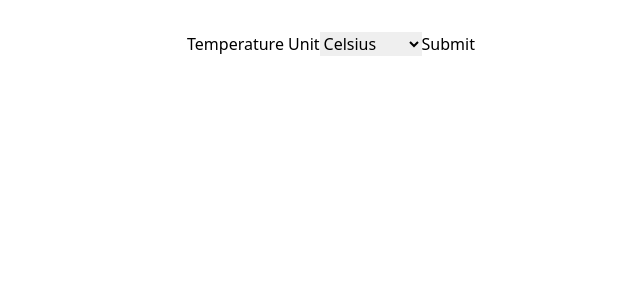
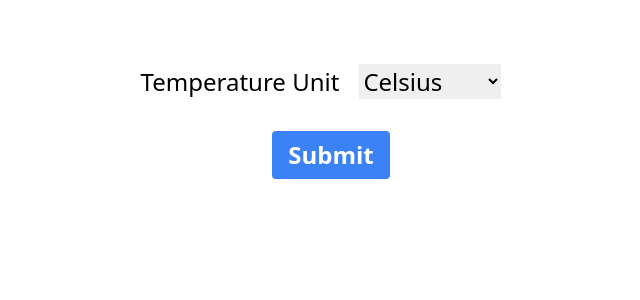
Before and after one commit to bramtechs/react-weather, a React (Vite) app: page / in a window 1280 px wide. Both pictures are taken after a click on the button "Settings". Shown: the top 300 px of the page, without its empty margins (309-949 px from the left). Built offline with nearby package versions, Linux system fonts and the light colour scheme; what openweathermap-ts, safety-match would draw is missing.

Commit message:
Refactor App

```diff
--- a/src/App.tsx
+++ b/src/App.tsx
@@ -5,38 +5,31 @@ import { WeatherForm } from "./WeatherForm";
 import { LiveInfo } from "./LiveInfo";
 import { WeatherQuery } from "./api/WeatherAbstractor";
 import { toggleDarkMode } from "./gfx/GlobalStyler";
-import {SettingsPage} from "./SettingsPage";
+import { SettingsPage } from "./SettingsPage";
 
-enum AppState {
-    Main,
-    Settings,
-}
+type AppState = "Main" | "Settings";
 
 const App = () => {
-    const [state, setState] = useState<AppState>(AppState.Main);
+    const [state, setState] = useState<AppState>("Main");
     const [query, setSearchQuery] = useState<WeatherQuery>();
 
-    switch (state) {
-        case AppState.Main:
-            return (
-                <div className="weather">
-                    <button onClick={() => setState(AppState.Settings)}>Settings</button>
+    return (<main>
+        {state === "Main" && (
+            <div>
+                <button onClick={() => setState("Settings")}>Settings</button>
                 <button onClick={toggleDarkMode}>Toggle dark mode</button>
                 <WeatherForm onFormSubmit={(q) => setSearchQuery(q)}></WeatherForm>
                 {query ? <LiveInfo query={query}></LiveInfo> : <p>Enter in a city name</p>}
             </div>
-            );
-        case AppState.Settings:
-            return (
+        )}
+        {state === "Settings" && (
             <SettingsPage
                 onFormSubmit={() => {
-                        setState(AppState.Main);
+                    setState("Main");
                 }}
             ></SettingsPage>
-            );
-        default:
-            throw new Error("Unknown AppState!");
-    }
+        )}
+    </main>);
 };
 
 export default App;
--- a/src/SettingsPage.tsx
+++ b/src/SettingsPage.tsx
@@ -1,13 +1,14 @@
 import { useState } from "react";
 import { FormDropdown } from "./comps/SettingsWidgets";
+import { _defaultButtonStyle, _defaultTextStyle } from "./gfx/GlobalStyler";
 import { TempUnit, TempUnits, UserSettings } from "./storage/SettingsAbstractor";
 
 export const SettingsPage = (props: { onFormSubmit: () => void }) => {
     const [unit, setUnit] = useState<TempUnit>(UserSettings().unit);
 
     return (
-        <div>
         <form
+            className={_defaultTextStyle}
             onSubmit={(e) => {
                 e.preventDefault();
                 UserSettings((s) => {
@@ -17,8 +18,7 @@ export const SettingsPage = (props: { onFormSubmit: () => void }) => {
             }}
         >
             <FormDropdown name="Temperature Unit" value={unit} options={TempUnits} onChange={(u) => setUnit(u as TempUnit)}></FormDropdown>
-                <input type="submit"></input>
+            <input className={_defaultButtonStyle} type="submit"></input>
         </form>
-        </div>
     );
 };
--- a/src/comps/SettingsWidgets.tsx
+++ b/src/comps/SettingsWidgets.tsx
@@ -2,9 +2,9 @@ import { useState } from "react";
 
 export const FormDropdown = (props: { name: string; value: string; options: string[]; onChange: (choosen: string) => void }) => {
     return (
-        <label>
+        <label className="block m-3">
             {props.name}
-            <select
+            <select className="m-5"
                 onChange={(e) => {
                     props.onChange(e.target.value);
                 }}
--- a/src/gfx/GlobalStyler.ts
+++ b/src/gfx/GlobalStyler.ts
@@ -1,4 +1,7 @@
 let isDark = false;
+
+export const _defaultTextStyle = "text-2xl";
+export const _defaultButtonStyle = "bg-blue-500 hover:bg-blue-700 text-white font-bold py-2 px-4 rounded";
 
 export function setDarkMode() {
     document.body.style.background = "darkgray";
--- a/tailwind.config.js
+++ b/tailwind.config.js
@@ -2,7 +2,6 @@
 export default {
     mode: "jit",
     content: ["./index.html", "./src/**/*.{js,ts,jsx,tsx}"],
-    purge: ["./public/**/*.html", "./src/**/*.{js,jsx,ts,tsx,vue}"],
     theme: {},
     plugins: [],
     darkMode: "class",
```
Lines whose indentation alone changed are shown as unchanged.
